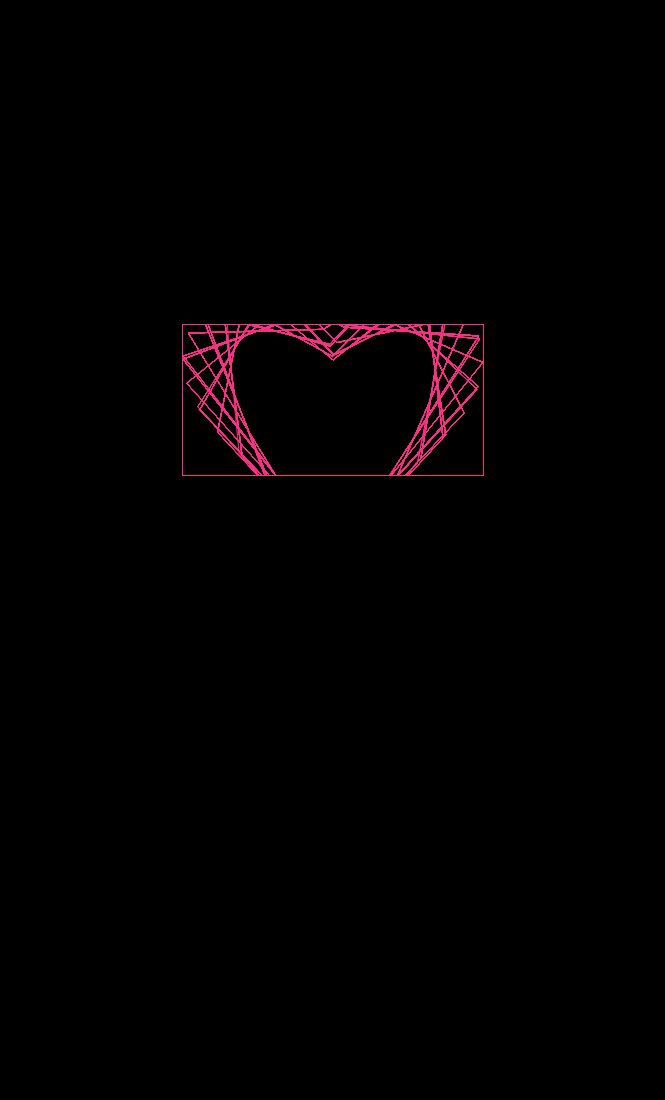
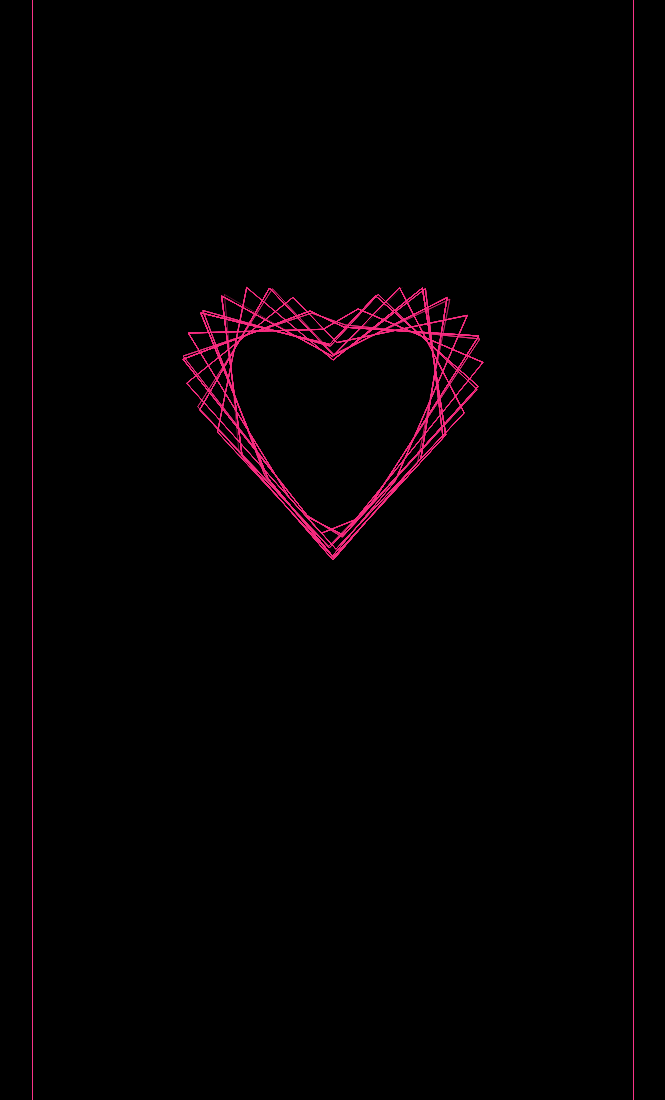
Before and after one commit to AjayHemant/only-for-you, a plain HTML site: page index.html in a window 1280 px wide. Shown: the whole page, without its empty margins (307-972 px from the left). Before the commit the page ends 800 px from the top, so only its background shows below. Drawn offline with Linux system fonts and the light colour scheme.

Commit message:
Add files via upload

```diff
--- a/index.html
+++ b/index.html
@@ -22,14 +22,14 @@
     </style>
 </head>
 <body>
-    <canvas id="canvas"></canvas>
+    <canvas id="canvas" width="600" height="1400"></canvas>
     <script>
         const canvas = document.getElementById("canvas");
         const ctx = canvas.getContext("2d");
 
         // Set initial properties with thinner line width
         ctx.strokeStyle = "#f73487";
-        ctx.lineWidth = 0.5; // Set line width to 0.5 for a thinner pen
+        ctx.lineWidth = 0.2; // Set line width to 0.5 for a thinner pen
         ctx.translate(canvas.width / 2, canvas.height / 2);
 
         function hearta(k) {
```
